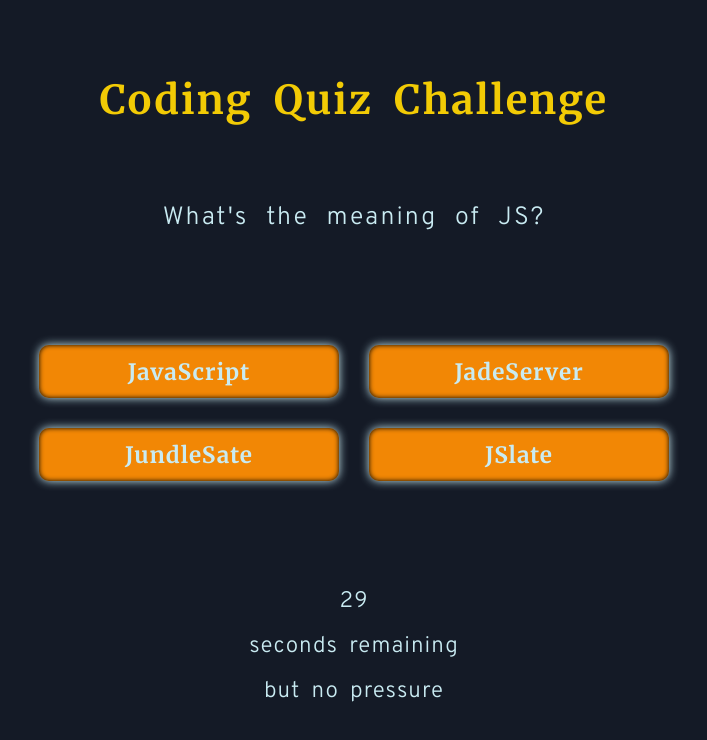
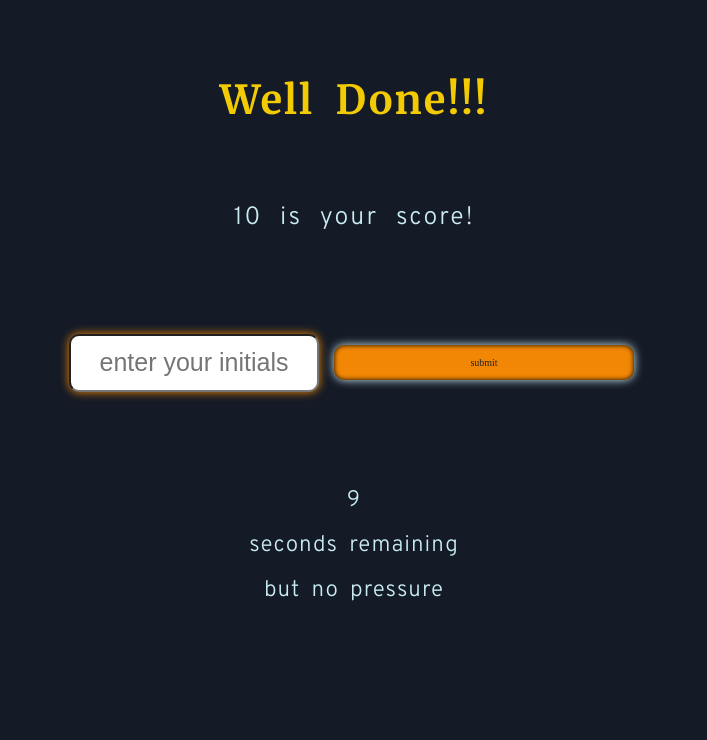
Before and after one commit to vjeuel/JavaScript_Quizz, a plain HTML site: page index.html in a window 1280 px wide. Both pictures are taken after a click on the link "Ready?". Shown: the whole page, without its empty margins (286-993 px from the left). Drawn offline with Linux system fonts and the light colour scheme.

Commit message:
Still working at the end of game

```diff
--- a/Assets/css/style.css
+++ b/Assets/css/style.css
@@ -85,7 +85,7 @@ main {
 
 }
 
-.btn {
+.btn, submit {
    width: 30rem;
    padding: 1.25rem 5rem;
    background-color: #F28705;
@@ -93,13 +93,24 @@ main {
    box-shadow: inset 0 0 5px black,
    0 0 10px #C9EBF2;
    margin: 1.5rem;
-
+   text-align: center;
 }
 
 .btn:hover {
    background-color: #F2CB05;
    color: #141A26;
    transition: ease-in-out 0.25s;
+}
+
+input {
+   width: 25rem;
+   border-radius: 1rem;
+   box-shadow: 0 0 10px #F28705;
+   margin-left: 1rem;
+   padding: 1.25rem;
+   font-size: 2.5rem;
+   text-align: center;
+
 }
 
 
--- a/Assets/javascript/quiz.js
+++ b/Assets/javascript/quiz.js
@@ -40,15 +40,17 @@ var scoreEl = document.querySelector(".score");
 
 // ----------  Other Variables  ---------- //
 var currentQuestionIndex = 0;
+var timerCountDown = false;
 
 
 // ----------  TIMER  ---------- //
-var remainTime = 30;
+var remainTime = 10;
 var countdown = document.querySelector(".introButton").onclick = function countdown() {
    setInterval(function countdownF() {
       if (remainTime <= 0) {
+         // clearInterval(countdown);
          endGame();
-         return;
+
       } else {
          document.getElementById("timer").innerHTML = remainTime + "<br>seconds remaining<br>but no pressure";
       };
@@ -67,7 +69,8 @@ function firstPage() {
 firstPage();
 
 // ----------  START GAME  ---------- //
-introButtonEl.addEventListener("click", startGame);
+introButtonEl.addEventListener("click", endGame);
+// introButtonEl.addEventListener("click", startGame);
 
 function startGame() {
    countdown;
@@ -77,7 +80,7 @@ function startGame() {
       var currentQuestion = questions[currentQuestionIndex];
 
 
-      if (currentQuestionIndex == questions.length) {
+      if (currentQuestionIndex == questions.length - 1) {
          endGame();
       };
 
@@ -121,14 +124,33 @@ function startGame() {
 
 // ----------  GAME END  ---------- //
 function endGame() {
+   introButtonEl.style.display = "none";
    pageTitleEl.textContent = "Well Done!!!";
    scoreEl.textContent = `${remainTime} is your score!`;
    timerEl.textContent = "";
+   // timerCountDown = false;
 
    // ----------  Creating the Form  ---------- //
-   var initials = document.createElement("p");
-   pageTitleEl.innerText = "Enter initials: ";
-   buttonsBoxEl.appendChild(initials);
+   // var initials = document.createElement("p");
+   // initials.textContent = "Enter initials: ";
+   // buttonsBoxEl.appendChild(initials);
+
+   var input = document.createElement("input");
+   input.type = "text";
+   input.name = "initials";
+   input.placeholder = "enter your initials"
+   buttonsBoxEl.appendChild(input);
+
+   var submitButton = document.createElement("submit");
+   var pTag = document.createElement("p");
+   // submit.setAttribute("type", "submit");
+   submitButton.type = "submit";
+   submitButton.textContent = "submit";
+   pTag.textContent = "test";
+   // submitButton.addEventListener("submit");
+
+   buttonsBoxEl.appendChild(submitButton);
+
 
 };
 console.log("final test");
```
